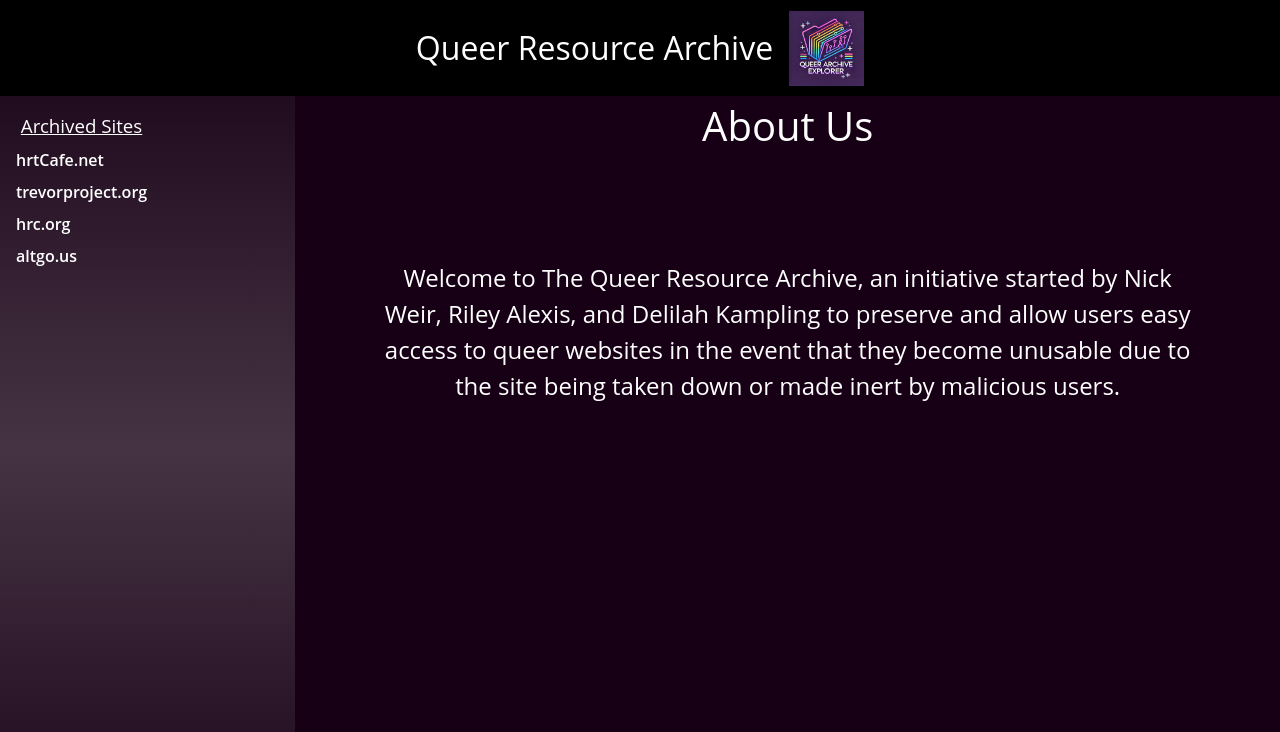
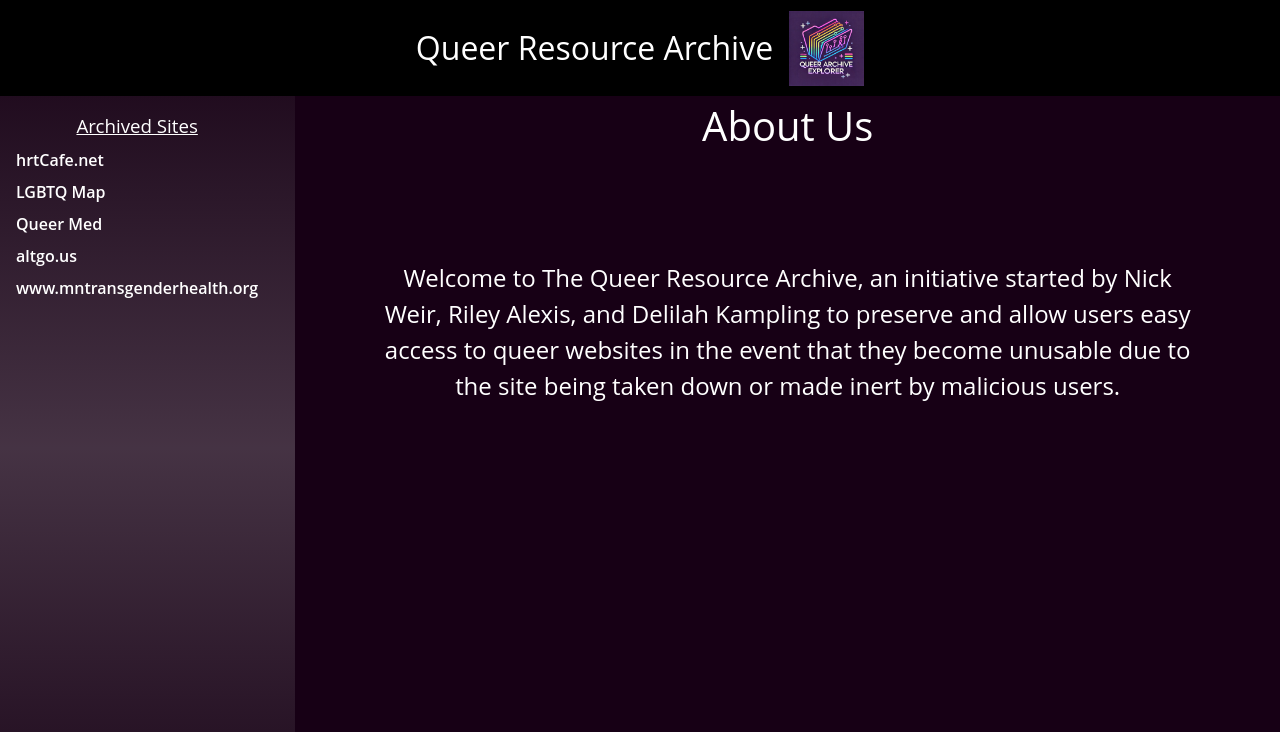
Before and after one commit to ndweir/queerResourceArchive, a React (Vite) app in the folder client/: page / in a window 1280 px wide. Shown: the top 732 px of the page. Built offline with nearby package versions, Linux system fonts and the light colour scheme.

Commit message:
added and modified links

```diff
--- a/client/src/components/DemoThingy.jsx
+++ b/client/src/components/DemoThingy.jsx
@@ -28,9 +28,10 @@ export const DemoThingy = ({ waybackData, setWaybackData, isLoading, setIsLoadin
             <div className="sidebarLinks">
                 <h3>Archived Sites</h3>
                 <a onClick={() => handleApiCheck('hrtCafe.net')}>hrtCafe.net</a>
-                <a onClick={() => handleApiCheck('trevorproject.org')}>trevorproject.org</a>
-                <a onClick={() => handleApiCheck('hrc.org')}>hrc.org</a>
+                <a onClick={() => handleApiCheck('https://www.lgbtmap.org/equality-maps')}>LGBTQ Map</a>
+                <a onClick={() => handleApiCheck('https://queermed.com')}>Queer Med</a>
                 <a onClick={() => handleApiCheck('altgo.us')}>altgo.us</a>
+                <a onClick={() => handleApiCheck('https://www.mntransgenderhealth.org')}>www.mntransgenderhealth.org</a>
 
 
             </div>
```
